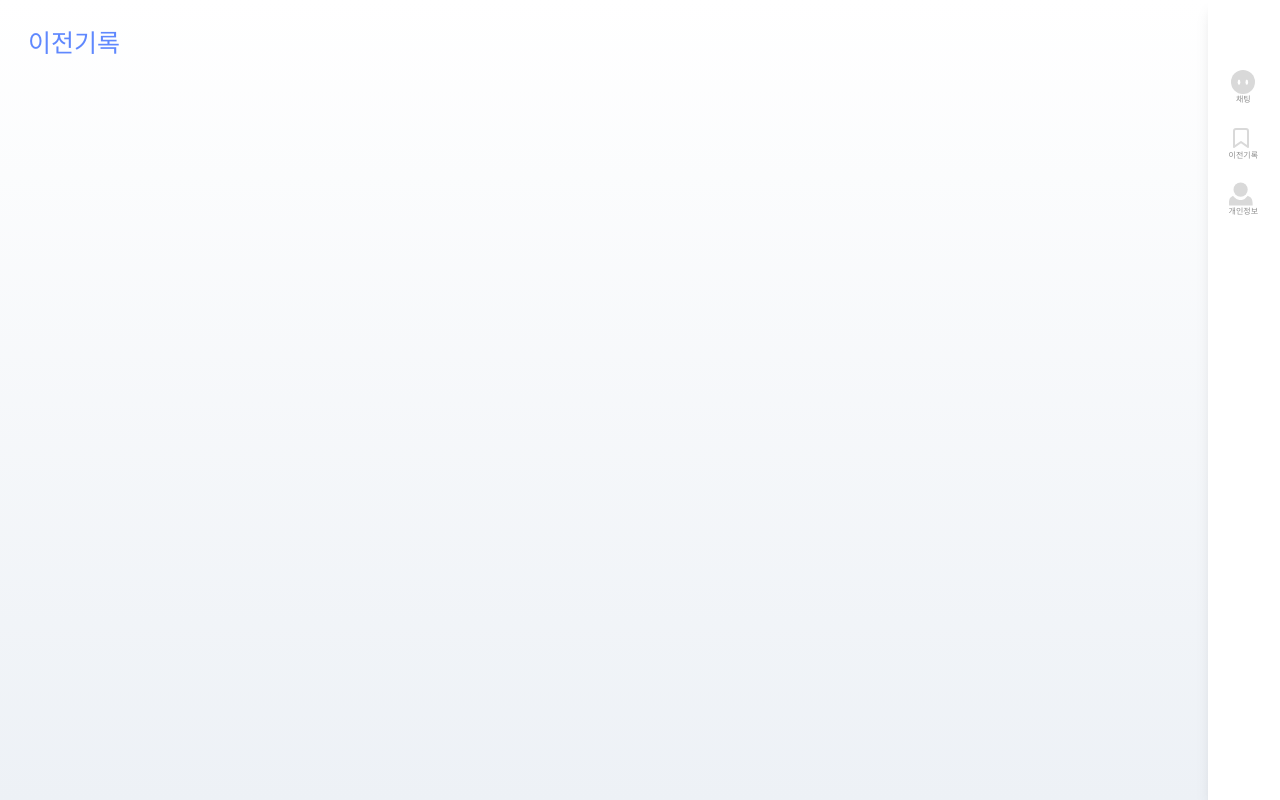
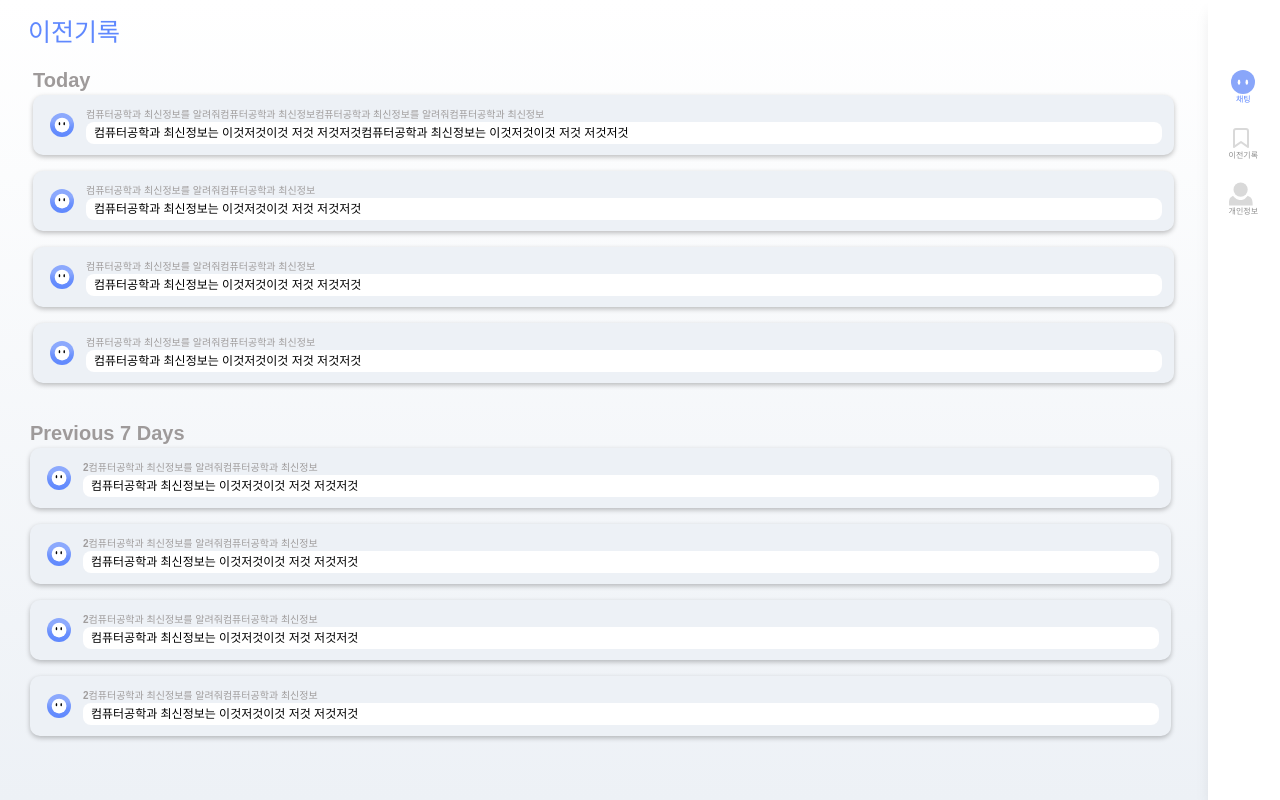
Before and after one commit to lee-youn/KAGGOM-CHAT, a React (Vite) app: page /record in a window 1280 px wide. Built offline with nearby package versions, Linux system fonts and the light colour scheme.

Commit message:
✨ Feat : record 컴포넌트 추가

```diff
--- a/package.json
+++ b/package.json
@@ -17,7 +17,8 @@
     "react-dom": "^18.3.1",
     "react-icons": "^5.2.1",
     "react-router-dom": "^6.26.0",
-    "styled-components": "^6.1.12"
+    "styled-components": "^6.1.12",
+    "zustand": "^4.5.5"
   },
   "devDependencies": {
     "@types/node": "^22.4.0",
--- a/src/App.css
+++ b/src/App.css
@@ -9,5 +9,4 @@ html, body {
     padding: 0;
     width: 100%;
     height: 100%;
-    overflow: hidden; /* 페이지 전체 스크롤을 방지 */
 }
--- a/src/App.tsx
+++ b/src/App.tsx
@@ -20,7 +20,7 @@ function App() {
   return (
     <BrowserRouter>
       <div className="flex h-screen">
-        <main className="flex-grow flex flex-col ">
+      <main className="flex-grow flex flex-col ">
           <Routes>
             <Route path="/" element={<Main />} />
             <Route path="/chat" element={<Chat />} />
--- a/src/components/SideBar.tsx
+++ b/src/components/SideBar.tsx
@@ -1,4 +1,3 @@
-import { useState } from "react";
 import ChatClick from "../assets/SideBar/SideBarChat_Click.svg"
 import Chat from "../assets/SideBar/SideBarChat.svg"
 import RecordClick from "../assets/SideBar/SideBarRecord_Click.svg"
@@ -6,60 +5,53 @@ import Record from "../assets/SideBar/SideBarRecord.svg"
 import UserClick from "../assets/SideBar/SideBarUser_Click.svg"
 import User from "../assets/SideBar/SideBarUser.svg"
 import { useNavigate } from 'react-router-dom';
+import useStore from "../useStore";
+
 
 function SideBar() {
-    const [chat, setChat] = useState<boolean>(false);
-    const [record, setRecord] = useState<boolean>(false);
-    const [user, setUser] = useState<boolean>(false);
-
     const navigate = useNavigate();
 
+    // Zustand 스토어에서 상태 가져오기
+    const { activeTab, setActiveTab } = useStore();
+
     const handleChange = (target: 'chat' | 'record' | 'user') => {
-        setChat(target === 'chat');
-        setRecord(target === 'record');
-        setUser(target === 'user');
-        if (target === 'chat') {
-            navigate('/chat');
-        } else if (target === 'record') {
-            navigate('/record');
-        } else if (target === 'user') {
-            navigate('/user');
-        }
+        setActiveTab(target); // 활성 탭 설정
+        navigate(`/${target}`); // 라우팅
     };
 
     // () => 함수(인자)로 써야 인자를 지정가능함
     return (
-        <div className="relative w-[72px] top-0 right-0 h-full bg-white shadow-lg flex">
+        <div className="relative w-[72px] h-full top-0 right-0  bg-white shadow-lg flex">
             <nav className="absolute right-[22px] top-[54px] flex flex-col items-center space-y-[20px] mt-4 justify-center">
                 <button onClick={() =>handleChange('chat')}>
                     <img
-                        src={chat ? ChatClick: Chat}
+                        src={activeTab === 'chat' ? ChatClick: Chat}
                         alt="chat router"
                         className="w-[24px] h-[24px]"
                     />
-                    <p className={chat ? "text-blue text-[8px] font-semibold font-pretendard" : "text-[#909090] text-[8px] font-semibold font-pretendard"}>
+                    <p className={activeTab === 'chat' ? "text-blue text-[8px] font-semibold font-pretendard" : "text-[#909090] text-[8px] font-semibold font-pretendard"}>
                         채팅
                     </p>
                 </button>
 
                 <button onClick={() => handleChange('record')}>
                     <img
-                        src={record ? RecordClick : Record}
+                        src={activeTab === 'record' ? RecordClick : Record}
                         alt="record router"
                         className="w-[24px] h-[24px]"
                     />
-                    <p className={record ? "text-blue text-[8px] font-semibold font-pretendard" : "text-[#909090] text-[8px] font-semibold font-pretendard"}>
+                    <p className={activeTab === 'record' ? "text-blue text-[8px] font-semibold font-pretendard" : "text-[#909090] text-[8px] font-semibold font-pretendard"}>
                         이전기록
                     </p>
                 </button>
 
                 <button onClick={() => handleChange('user')}>
                     <img
-                        src={user ? UserClick : User}
+                        src={activeTab === 'user' ? UserClick : User}
                         alt="user router"
                         className="w-[24px] h-[24px]"
                     />
-                    <p className={user ? "text-blue text-[8px] font-semibold font-pretendard" : "text-[#909090] text-[8px] font-semibold font-pretendard"}>
+                    <p className={activeTab === 'user' ? "text-blue text-[8px] font-semibold font-pretendard" : "text-[#909090] text-[8px] font-semibold font-pretendard"}>
                         개인정보
                     </p>
                 </button>
--- a/src/pages/Chat/components/MainChat.tsx
+++ b/src/pages/Chat/components/MainChat.tsx
@@ -21,19 +21,7 @@ function MainChat() {
 
     useEffect(() => {
         setFormattedDate(getFormattedDate());
-        authApi;
     }, []);
-
-    const authApi = async () => {
-        try {
-            const response = await axios.post('https://fnddz5n9-3000.asse.devtunnels.ms/login',);
-            console.log("authApi response: ", response.data);
-            localStorage.setItem('user', JSON.stringify(response.data));
-        } catch (error) {
-            console.error('API 요청 중 오류 발생:', error instanceof Error ? error.message : error);
-            return null;
-        }
-    };
 
 
 
--- a/src/pages/Record/Record.tsx
+++ b/src/pages/Record/Record.tsx
@@ -3,7 +3,7 @@ import RecordDetail from "./components/RecordDetail";
 function Record() {
     return (
         <div
-            className="flex flex-col h-screen w-full" // 전체 높이와 너비를 설정
+        className="flex flex-row" // 전체 높이와 너비를 설정
         >
                 <RecordDetail />
             </div>
--- a/src/pages/Record/components/RecordBox.tsx
+++ b/src/pages/Record/components/RecordBox.tsx
@@ -0,0 +1,39 @@
+import KaggomProfile from "../../../assets/Kaggom.svg"
+
+interface Props {
+    userChat : string;
+    kaggomChat : string;
+}
+
+const RecordBox = ({ userChat, kaggomChat }: Props) => {
+    return (
+        <>
+            <div className="flex flex-row w-full h-[60px] rounded-[10px] bg-[#EDF1F6] border-[#E4E1E1] items-center"
+                style={{
+                    boxShadow: `0px 2px 5px 0px rgba(0, 0, 0, 0.25)`,
+                }}
+            >
+                <img
+                    src={KaggomProfile}
+                    alt="캐곰 프로필"
+                    className="flex ml-[17px] w-[24px] h-[24px]"
+                />
+                <div className="flex flex-col flex-grow mx-3 w-4">
+                    <p className="font-semibold font-pretendard text-[#A09D9D] text-[10px] whitespace-nowrap overflow-hidden text-ellipsis">
+                        {userChat}
+                    </p>
+                    <div className="flex rounded-[8px] border-[#E4E1E1] justify-start items-center bg-white h-[22px]">
+                        <p className="font-semibold font-pretendard text-black text-[12px] mr-[8px] ml-[8px] whitespace-nowrap overflow-hidden text-ellipsis">
+                            {kaggomChat}
+                        </p>
+                    </div>
+                </div>
+            </div>
+        </>
+    );
+}
+
+export default RecordBox;
+
+// 컴퓨터공학과 최신정보를 알려줘컴퓨터공학과 최신정보를 알려줘컴퓨터공학과 최신정보를 알려줘
+// 컴퓨터공학과 최신정보는 이것저것이것 저것 저것저것
--- a/src/pages/Record/components/RecordDetail.tsx
+++ b/src/pages/Record/components/RecordDetail.tsx
@@ -1,12 +1,55 @@
 import Header from "./Header";
+import RecordBox from "./RecordBox";
 
+const Dumy = [
+    {userChat : "컴퓨터공학과 최신정보를 알려줘컴퓨터공학과 최신정보컴퓨터공학과 최신정보를 알려줘컴퓨터공학과 최신정보", kaggomChat : "컴퓨터공학과 최신정보는 이것저것이것 저것 저것저것컴퓨터공학과 최신정보는 이것저것이것 저것 저것저것" },
+    {userChat : "컴퓨터공학과 최신정보를 알려줘컴퓨터공학과 최신정보", kaggomChat : "컴퓨터공학과 최신정보는 이것저것이것 저것 저것저것" },
+    {userChat : "컴퓨터공학과 최신정보를 알려줘컴퓨터공학과 최신정보", kaggomChat : "컴퓨터공학과 최신정보는 이것저것이것 저것 저것저것" },
+    {userChat : "컴퓨터공학과 최신정보를 알려줘컴퓨터공학과 최신정보", kaggomChat : "컴퓨터공학과 최신정보는 이것저것이것 저것 저것저것" }
+]
+
+const Dumy2 = [
+    {userChat : "2컴퓨터공학과 최신정보를 알려줘컴퓨터공학과 최신정보", kaggomChat : "컴퓨터공학과 최신정보는 이것저것이것 저것 저것저것" },
+    {userChat : "2컴퓨터공학과 최신정보를 알려줘컴퓨터공학과 최신정보", kaggomChat : "컴퓨터공학과 최신정보는 이것저것이것 저것 저것저것" },
+    {userChat : "2컴퓨터공학과 최신정보를 알려줘컴퓨터공학과 최신정보", kaggomChat : "컴퓨터공학과 최신정보는 이것저것이것 저것 저것저것" },
+    {userChat : "2컴퓨터공학과 최신정보를 알려줘컴퓨터공학과 최신정보", kaggomChat : "컴퓨터공학과 최신정보는 이것저것이것 저것 저것저것" }
+]
 
 const RecordDetail = () => {
     return (
-        <div className=" w-[100%] h-screen bg-gradient-to-b from-white to-[#EDF1F6] flex flex-col">
+        <>
+        <div className="bg-gradient-to-b from-white to-[#EDF1F6] flex flex-col w-full h-screen overflow-y-auto">
             <Header />
+            <div className="flex flex-col mr-[34px] ml-[33px]">
+                <p className="text-[#9E9A9A] text-[20px] font-pretendard font-semibold">
+                    Today
+                </p>
+                <div className="flex flex-col space-y-4">
+                    {Dumy.map((data, index) => (
+                        <RecordBox
+                            key={index}
+                            userChat={data.userChat}
+                            kaggomChat={data.kaggomChat}
+                        />
+                    ))}
+                </div>
+            </div>
+            <div className="flex flex-col mr-[37px] ml-[30px] mt-[35px] mb-16">
+                <p className="text-[#9E9A9A] text-[20px] font-pretendard font-semibold">
+                    Previous 7 Days
+                </p>
+                <div className="flex flex-col space-y-4">
+                    {Dumy2.map((data, index) => (
+                        <RecordBox
+                            key={index}
+                            userChat={data.userChat}
+                            kaggomChat={data.kaggomChat}
+                        />
+                    ))}
+                </div>
+            </div>
         </div>
-
+        </>
     );
 }
 
--- a/src/pages/User/User.tsx
+++ b/src/pages/User/User.tsx
@@ -1,9 +1,10 @@
+
 import UserDetail from "./components/UserDetail";
 
 function User() {
     return (
         <div
-        className="flex flex-col h-screen w-full" // 전체 높이와 너비를 설정
+        className="flex flex-row" // 전체 높이와 너비를 설정
     >
                 < UserDetail />
             </div>
--- a/src/pages/UserEdit/UserEdit.tsx
+++ b/src/pages/UserEdit/UserEdit.tsx
@@ -3,7 +3,7 @@ import UserDetail from "./components/UserDetail";
 function UserEdit() {
     return (
         <div
-        className="flex flex-col h-screen w-full" // 전체 높이와 너비를 설정
+        className="flex flex-row" // 전체 높이와 너비를 설정
     >
                 <UserDetail />
             </div>
--- /dev/null
+++ b/src/useStore.ts
@@ -0,0 +1,13 @@
+import create from 'zustand';
+
+interface StoreState {
+    activeTab: 'chat' | 'record' | 'user';
+    setActiveTab: (tab: 'chat' | 'record' | 'user') => void;
+}
+
+const useStore = create<StoreState>((set) => ({
+    activeTab: 'chat', // 기본 탭
+    setActiveTab: (tab) => set({ activeTab: tab }),
+}));
+
+export default useStore;
```
Also changed, not shown: 1 other file (tests, documents, lock files or other folders).
